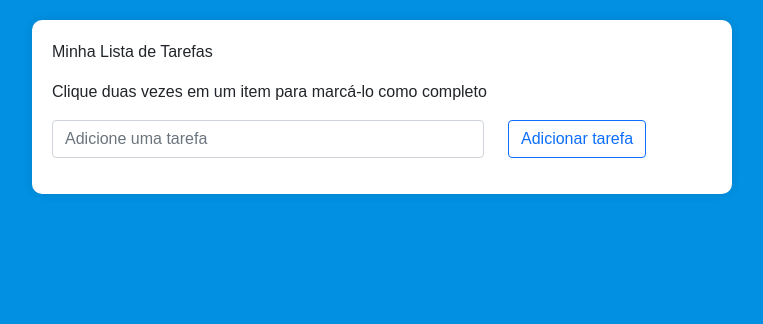
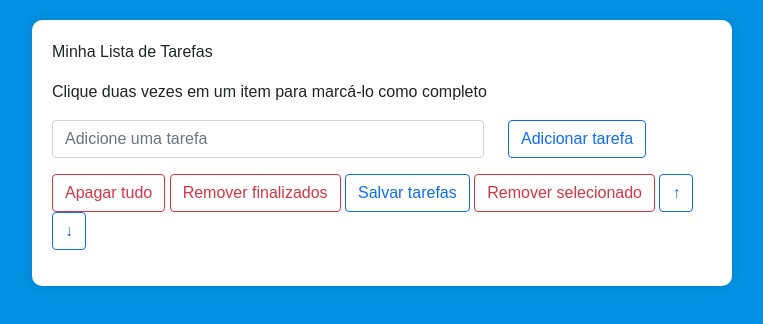
Before and after one commit to WesleybGuedes/WesleybGuedes-TodoList, a website: page index.html in a window 1280 px wide. Shown: the whole page, without its empty margins (258-1021 px from the left). Drawn offline with nearby package versions, Linux system fonts and the light colour scheme.

Commit message:
feat: add all Buttons with initial css, need logic

```diff
--- a/index.html
+++ b/index.html
@@ -23,6 +23,14 @@
             <div class="col-md-4">
                 <button id="criar-tarefa" class="btn btn-outline-primary">Adicionar tarefa</button>
             </div>
+            <div class="mt-3">
+                <button id="apaga-tudo" class="btn btn-outline-danger">Apagar tudo</button>
+                <button id="remover-finalizados" class="btn btn-outline-danger">Remover finalizados</button>
+                <button id="salvar-tarefas" class="btn btn-outline-primary">Salvar tarefas</button>
+                <button id="remover-selecionado" class="btn btn-outline-danger">Remover selecionado</button>
+                <button id="mover-cima" class="btn btn-outline-primary">↑</button>
+                <button id="mover-baixo" class="btn btn-outline-primary">↓</button>
+            </div>
         </div>
         <ol id="lista-tarefas" class="mt-3"></ol>
     </main>
```
